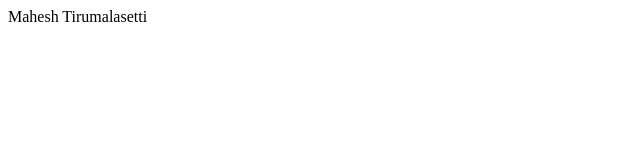
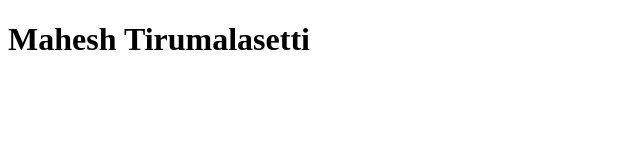
Before and after one commit to 44-563-WebApps-F23/44563-webapps-f23-assignment3-Mahesh1999-Prog, a plain HTML site: page Index.html.html in a window 1280 px wide. Shown: the whole page, without its empty margins (0-640 px from the left). Drawn offline with Linux system fonts and the light colour scheme.

Commit message:
Page Update

```diff
--- a/Index.html.html
+++ b/Index.html.html
@@ -4,6 +4,6 @@
         <title>Mahesh SamplePage</title>
     </head>
     <body>
-    </h1>Mahesh Tirumalasetti</h1>
+    <h1>Mahesh Tirumalasetti</h1>
 </body>
 </html>
```
